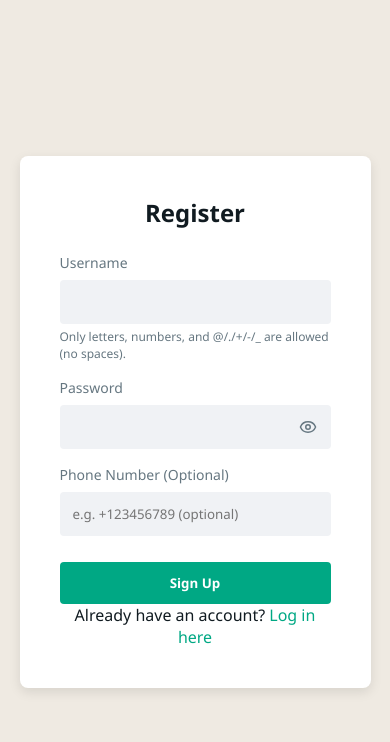
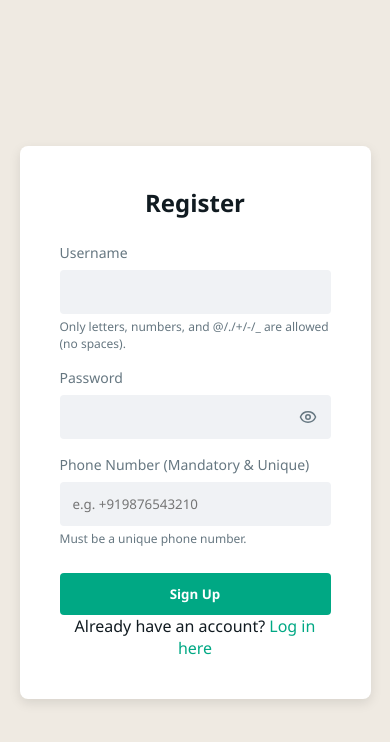
Before and after one commit to abi-kgb/chatbot, a React app in the folder frontend/: page /register in a window 390 px wide. Shown: the top 742 px of the page. Built offline with nearby package versions, Linux system fonts and the light colour scheme; no server answers; the HTML template or start-up script is replaced by a standard one; a web font is replaced by a local one.

Commit message:
Enforce mandatory and unique phone number in serializer and frontend registration form

```diff
--- a/frontend/src/components/Register.jsx
+++ b/frontend/src/components/Register.jsx
@@ -99,14 +99,18 @@ function Register({ onLogin }) {
             </div>
           </div>
           <div className="input-group">
-            <label>Phone Number (Optional)</label>
+            <label>Phone Number (Mandatory & Unique)</label>
             <input
               type="text"
               name="phone_number"
               value={formData.phone_number}
               onChange={handleChange}
-              placeholder="e.g. +123456789 (optional)"
+              placeholder="e.g. +919876543210"
+              required
             />
+            <small style={{ color: 'var(--text-secondary)', fontSize: '12px', marginTop: '4px', display: 'block' }}>
+              Must be a unique phone number.
+            </small>
           </div>
           <button type="submit" className="btn-primary">Sign Up</button>
         </form>
```
Also changed, not shown: 1 other file (tests, documents, lock files or other folders).
